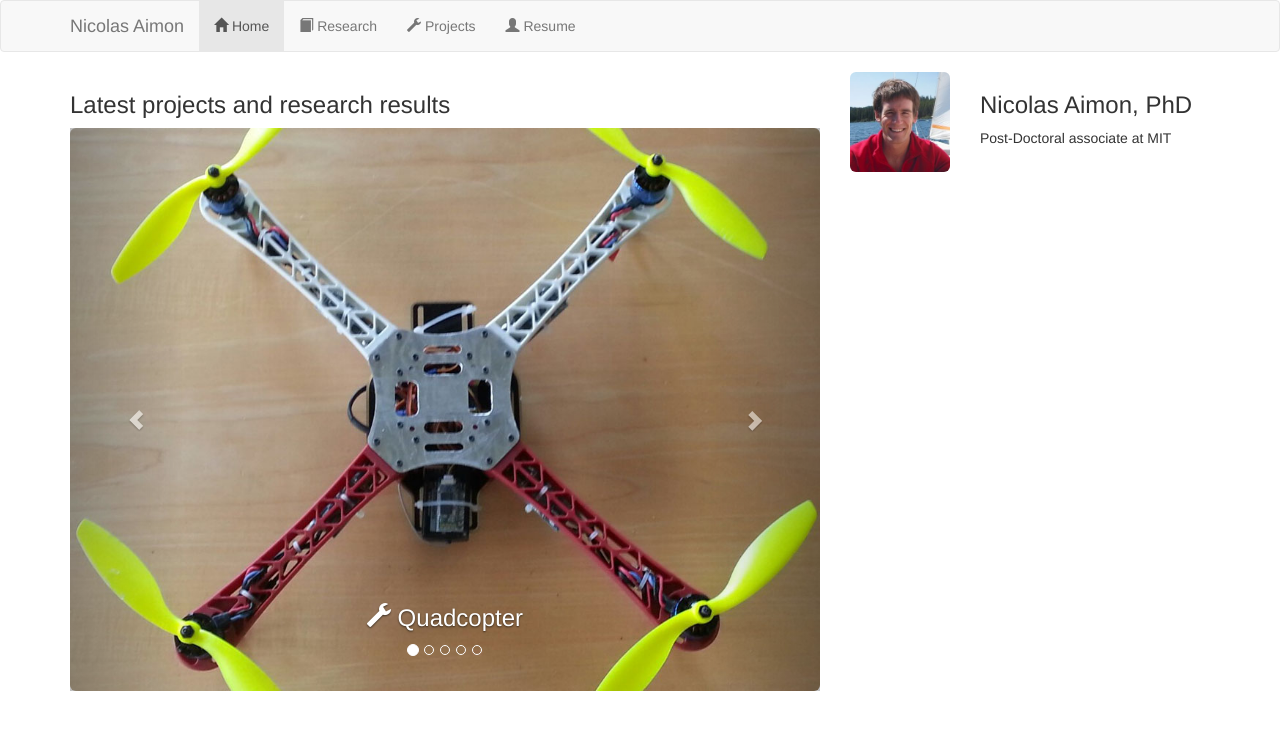
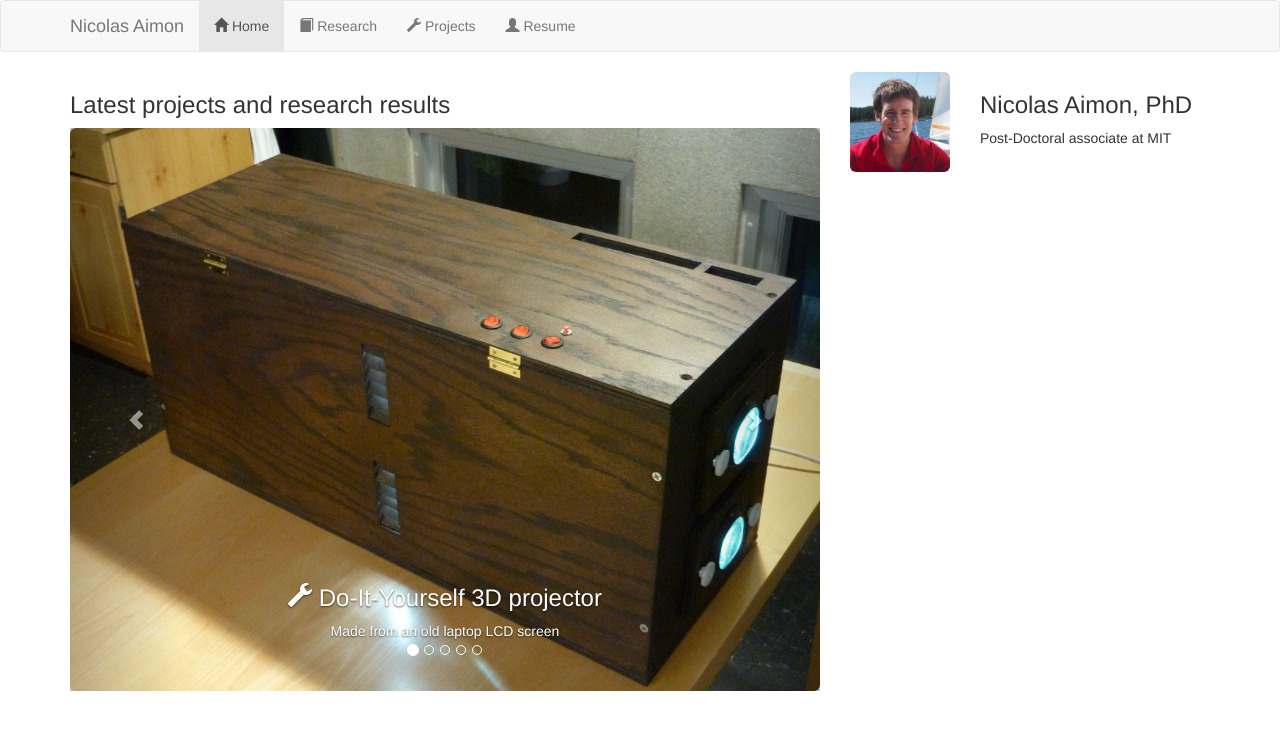
Before and after one commit to naimo/nicolas.github.com, a Jekyll site: the page built from index.html, in a window 1280 px wide. Shown: the top 730 px of the page. Built offline with Jekyll 4.4.1, drawn with Linux system fonts in a browser that asks for light colours; Markdown is read by kramdown in place of the engine named in the settings; the list of posts is cut into pages by our own code.

Commit message:
projectorfirst

```diff
--- a/index.html
+++ b/index.html
@@ -19,10 +19,18 @@ menu: home
 
   <!-- Wrapper for slides -->
   <div class="carousel-inner">
-  	<div class="item active">
+    <div class="item active">
+      <a href="{{ site.url }}/2013/12/08/3d-projector/"><img class="img-rounded" src="{{ site.url }}/assets/img/projector/main.jpg"></a>
+      <div class="carousel-caption">
+        <H3><span class="glyphicon glyphicon-wrench"></span> Do-It-Yourself 3D projector</H3>
+        Made from an old laptop LCD screen
+      </div>
+    </div>
+  	<div class="item">
       <a href="{{ site.url }}/2014/05/20/quadcopter/"><img class="img-rounded" src="{{ site.url }}/assets/img/quad/main.jpg"></a>
       <div class="carousel-caption">
         <H3><span class="glyphicon glyphicon-wrench"></span> Quadcopter</H3>
+
       </div>
     </div>
     <div class="item">
@@ -30,13 +38,6 @@ menu: home
       <div class="carousel-caption">
         <H3><span class="glyphicon glyphicon-book"></span> BiFeO3/CoFe2O4 Nanocomposites</H3>
         Templated self-assembly using an auto-organized polymer mask
-      </div>
-    </div>
-    <div class="item">
-      <a href="{{ site.url }}/2013/12/08/3d-projector/"><img class="img-rounded" src="{{ site.url }}/assets/img/projector/main.jpg"></a>
-      <div class="carousel-caption">
-        <H3><span class="glyphicon glyphicon-wrench"></span> Do-It-Yourself 3D projector</H3>
-        Made from an old laptop LCD screen
       </div>
     </div>
     <div class="item">
```
